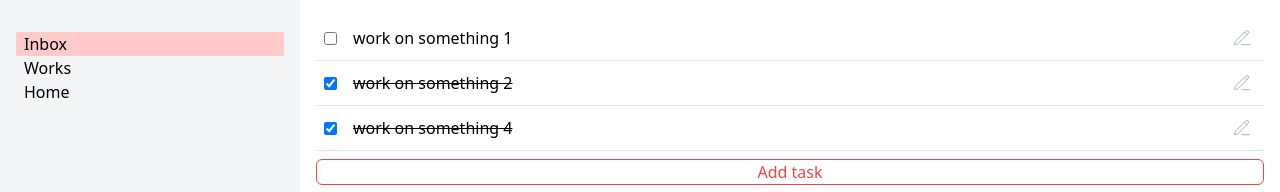
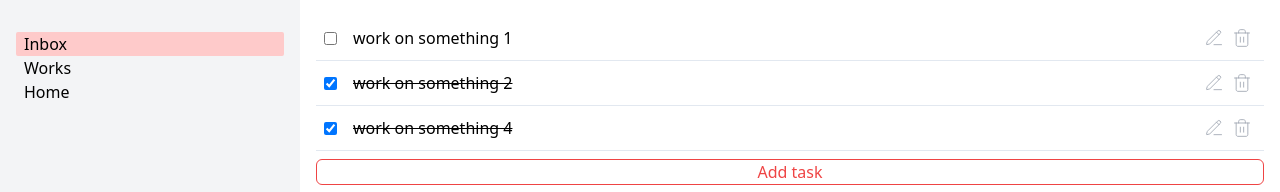
Before and after one commit to fath-nasrudin/react-todo, a React (Vite) app: page / in a window 1280 px wide. Shown: the top 192 px of the page. Built offline with nearby package versions, Linux system fonts and the light colour scheme.

Commit message:
feat[task]: Add delete task feature

```diff
--- a/reducers/task.reducer.js
+++ b/reducers/task.reducer.js
@@ -1,6 +1,7 @@
 export const tasksActions = {
   UPDATE_TASK: 'task/update',
   ADD_TASK: 'task/add',
+  DELETE_TASK: 'task/delete',
 };
 
 export const createInitialTaskState = () => [
@@ -32,6 +33,10 @@ export const taskReducer = (state, action) => {
       return [...state, newTask];
     }
 
+    case tasksActions.DELETE_TASK: {
+      return state.filter((task) => task.id !== action.taskId);
+    }
+
     default:
       throw Error('Unknown action.');
   }
--- a/src/components/Task/Tasklist.jsx
+++ b/src/components/Task/Tasklist.jsx
@@ -1,6 +1,7 @@
 import { useState } from 'react';
 import { PencilLineIcon } from 'lucide-react';
 import { tasksActions } from '../../../reducers/task.reducer';
+import { Trash2Icon } from 'lucide-react';
 
 const TaskItem = ({ item, taskDispatch, projects }) => {
   const [isEdit, setIsEdit] = useState(false);
@@ -33,6 +34,21 @@ const TaskItem = ({ item, taskDispatch, projects }) => {
           <div className="flex items-center">
             <button onClick={() => setIsEdit(true)}>
               <PencilLineIcon
+                strokeWidth={1}
+                size={28}
+                className="p-1 text-gray-400 hover:text-gray-500 hover:bg-gray-300"
+              />
+            </button>
+            <button
+              onClick={() => {
+                // dispatch delete task action
+                taskDispatch({
+                  type: tasksActions.DELETE_TASK,
+                  taskId: item.id,
+                });
+              }}
+            >
+              <Trash2Icon
                 strokeWidth={1}
                 size={28}
                 className="p-1 text-gray-400 hover:text-gray-500 hover:bg-gray-300"
```
